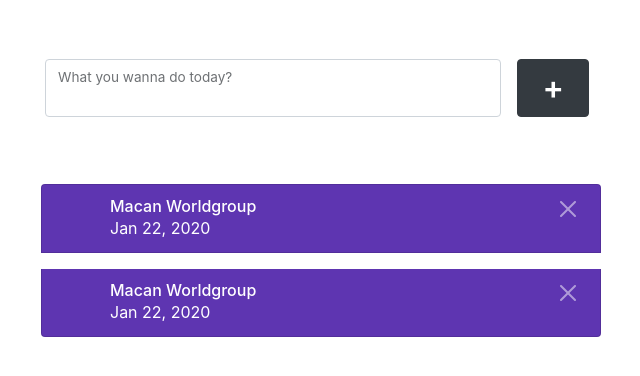
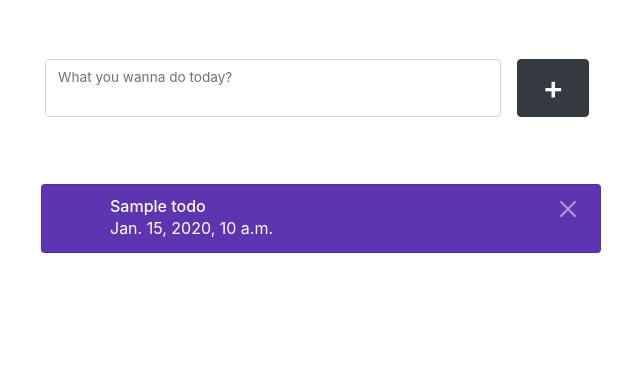
Before and after one commit to sreenathsnv/django-small-todo, a Django app: page / in a window 1280 px wide. Shown: the part 200-576 px from the top of the page, without its empty margins (319-959 px from the left). Run offline with Django 5.2, Linux system fonts and the light colour scheme; tables that the repository leaves empty hold one stand-in row (values such as "Sample post"); some libraries are stand-ins or nearby versions.

Commit message:
Todo functionality added

```diff
--- a/todo/templates/index.html
+++ b/todo/templates/index.html
@@ -79,7 +79,10 @@
        align-items: center;
 
       }
+      .date{
 
+        font-size: 2vh;
+      }
     </style>
 </head>
 <body>
@@ -109,41 +112,65 @@
       </div>
     </div>
     <div class="todo-list-container">
-
+    {% for todo in todos %}
       <li class="list-group-item d-flex justify-content-between align-content-center">
 		  	<div class="d-flex flex-row">
 		  		<div class="ml-5">
-		  			<h6 class="mb-0">Macan Worldgroup</h6>
+		  			<h6 class="mb-0">{{ todo.heading }}</h6>
 		  			<div class="about">
-		  				<span>Jan 22, 2020</span>
+		  				<span class = "date">{{ todo.created }}</span>
 		  			</div>
 		  		</div>
 		  	</div>
 		  	<div class="check">
-		  		<button type="button" class="btn-close btn-close-white" aria-label="Close"></button>
+		  		<button type="button" class="btn-close btn-close-white" data-bs-toggle="modal" data-bs-target="#exampleModal" aria-label="Close"></button>
 		  	</div>
-		  </li>
+        <!-- modal -->
+        <div class="modal fade" id="exampleModal" tabindex="-1" aria-labelledby="exampleModalLabel" aria-hidden="true">
+          <div class="modal-dialog">
+            <div class="modal-content">
+              <div class="modal-header">
+                <h1 class="modal-title fs-5 text-danger" id="delete-task">Delete Task</h1>
+                <button type="button" class="btn-close" data-bs-dismiss="modal" aria-label="Close"></button>
+              </div>
+              <div class="modal-body">
+                <p style ="color:black;">Do you want to delete this task</p>
+              </div>
+              <div class="modal-footer">
+                <button type="button" class="btn btn-secondary" data-bs-dismiss="modal">Close</button>
+                <a href="{% url 'deleteTodo' todo.id %}" type="button" class="btn btn-danger">delete</a>
+              </div>
 
-      <li class="list-group-item d-flex justify-content-between align-content-center">
-		  	<div class="d-flex flex-row">
-		  		<div class="ml-5">
-		  			<h6 class="mb-0">Macan Worldgroup</h6>
-		  			<div class="about">
-		  				<span>Jan 22, 2020</span>
-		  			</div>
-		  		</div>
-		  	</div>
-		  	<div class="check">
-		  		<button type="button" class="btn-close btn-close-white" aria-label="Close"></button>
-		  	</div>
-		  </li>
+            </div>
+          </div>
 
 
+
+
+
+		  </li>
+    {% endfor %}
     </div>
+  </div>
+  </div>
   </div>
 
 
-    <script src="https://cdn.jsdelivr.net/npm/bootstrap@5.3.2/dist/js/bootstrap.min.js" integrity="sha384-BBtl+eGJRgqQAUMxJ7pMwbEyER4l1g+O15P+16Ep7Q9Q+zqX6gSbd85u4mG4QzX+" crossorigin="anonymous"></script>
-    <script src="https://cdnjs.cloudflare.com/ajax/libs/jquery/3.2.1/jquery.min.js"></script>
+</div>
+
+
+
+<script>
+  const myModal = document.getElementById('myModal')
+const myInput = document.getElementById('myInput')
+
+myModal.addEventListener('shown.bs.modal', () => {
+  myInput.focus()
+})
+</script>
+
+<script src="https://cdnjs.cloudflare.com/ajax/libs/jquery/3.6.0/jquery.min.js"></script>
+<script src="https://cdnjs.cloudflare.com/ajax/libs/twitter-bootstrap/5.3.0/js/bootstrap.bundle.min.js"></script>
+</body>
 </body>
 </html>
--- a/todo/urls.py
+++ b/todo/urls.py
@@ -1,11 +1,12 @@
 from django.urls import path
 from .views import(
     home,
-    loginUser
+    loginUser,
+    deleteTodo
 )
 urlpatterns = [
     path('',home,name='home'),
     path('login/',loginUser,name='loginUser'),
-
+    path('delete-todo/<int:pk>',deleteTodo,name='deleteTodo'),
 
 ]
--- a/todo/views.py
+++ b/todo/views.py
@@ -42,3 +42,11 @@ def home(request):
         todo_obj = Todo.objects.create(heading=todo,user=request.user)
     context = {'todos':todos}
     return render(request,'index.html',context)
+
+def deleteTodo(request,pk):
+
+    todo = Todo.objects.get(id= pk)
+
+    if todo:
+        todo.delete()
+        return redirect('home')
```
